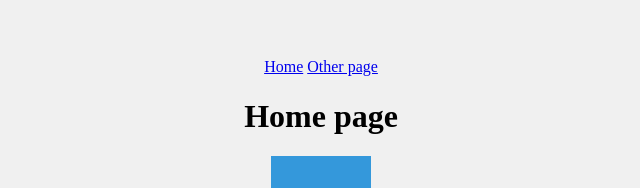
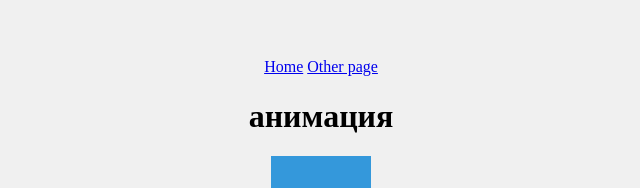
Before and after one commit to elizavetamelcina/bonus, a website: page index.html in a window 1280 px wide. Shown: the part 206-394 px from the top of the page, without its empty margins (319-959 px from the left). Drawn offline with Linux system fonts and the light colour scheme.

Commit message:
Update index.html

```diff
--- a/index.html
+++ b/index.html
@@ -19,7 +19,7 @@
       <a href="/page2.html">Other page</a>
     </nav>
     <main>
-      <h1>Home page</h1>
+      <h1> анимация</h1>
     </main>
 
     <div class="box" id="box"></div>
```
